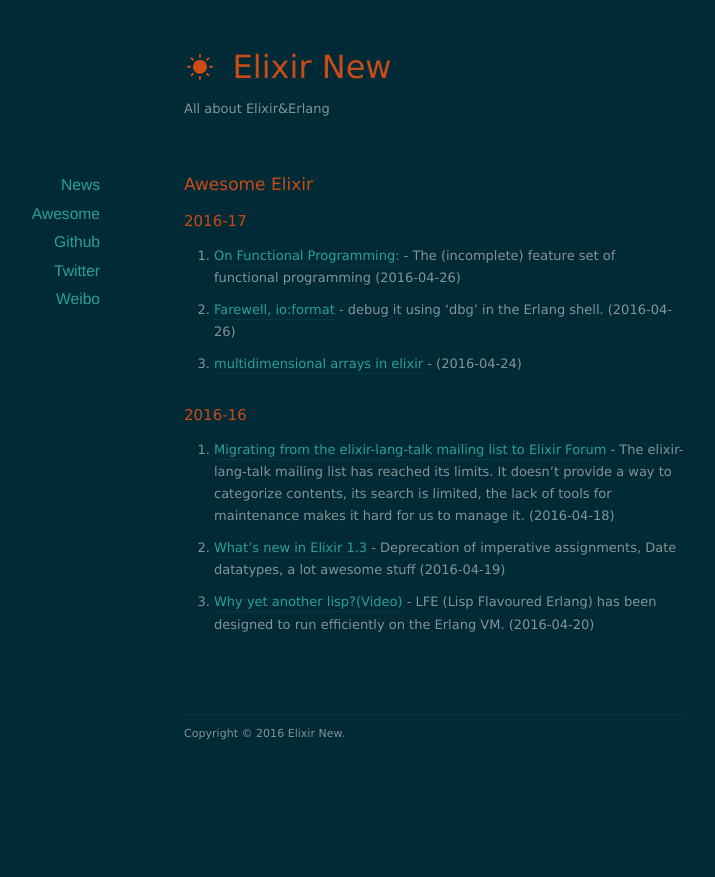
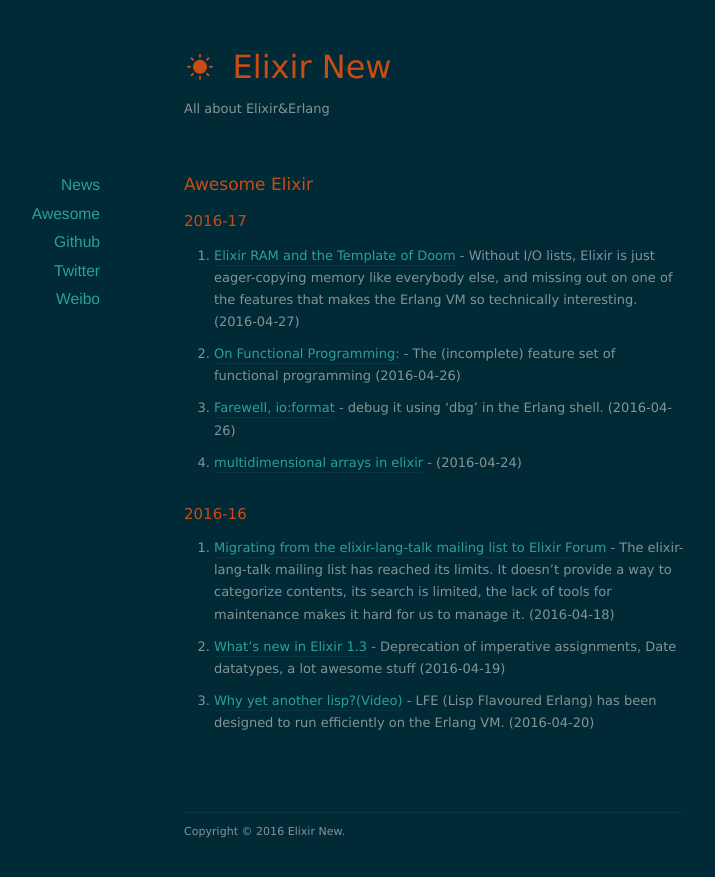
Before and after one commit to namjae/elixir-news.github.io, a Jekyll site: the page built from _posts/2016-04-09-news.markdown, in a window 1280 px wide. Shown: the top 877 px of the page, without its empty margins (206-921 px from the left). Built offline with Jekyll 4.4.1, drawn with Linux system fonts in a browser that asks for light colours; nearby versions of some CDN libraries.

Commit message:
2016-04-29T12:27:14+08:00

```diff
--- a/_posts/2016-04-09-news.markdown
+++ b/_posts/2016-04-09-news.markdown
@@ -6,6 +6,8 @@
 ---
 ## 2016-17
 
+* [Elixir RAM and the Template of Doom](http://www.evanmiller.org/elixir-ram-and-the-template-of-doom.html) -
+Without I/O lists, Elixir is just eager-copying memory like everybody else, and missing out on one of the features that makes the Erlang VM so technically interesting. (2016-04-27)
 * [On Functional Programming:](https://medium.com/@jlouis666/on-functional-programming-df28cc9078de#.i6osvk1ux) -
 The (incomplete) feature set of functional programming (2016-04-26)
 * [Farewell, io:format](http://blog.ikura.co/posts/farewell-io-format.html) - debug it using ‘dbg’ in the Erlang shell. (2016-04-26)
```
